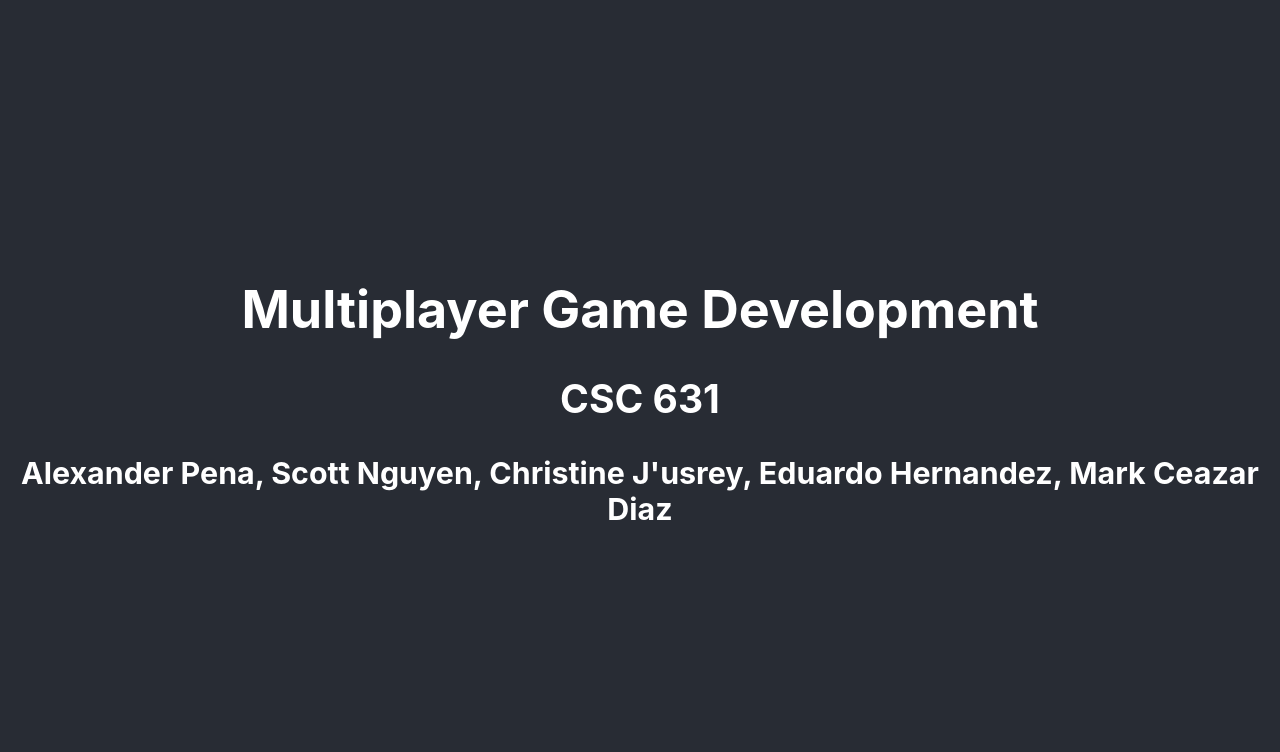
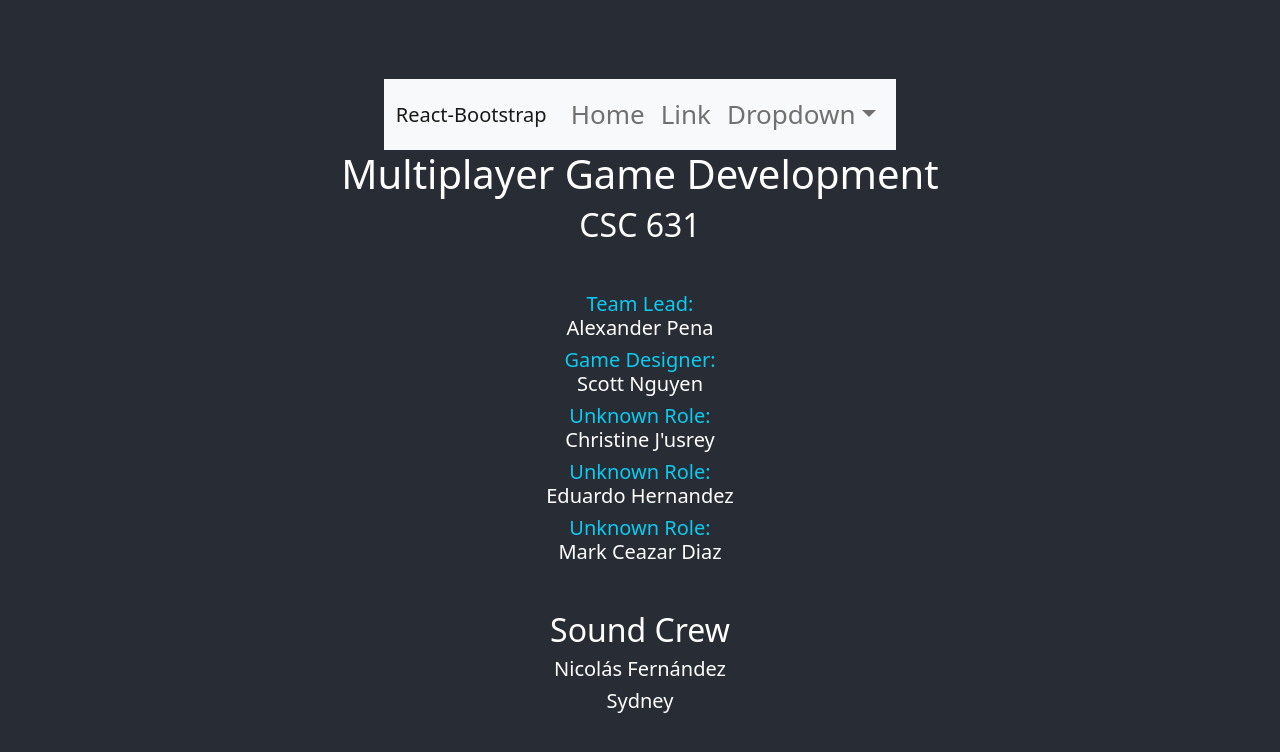
Before and after one commit to AlexHappyCode/ar-team-website, a React (Create React App) app: page / in a window 1280 px wide. Shown: the top 752 px of the page. Built offline with nearby package versions, Linux system fonts and the light colour scheme.

Commit message:
added navbar example

```diff
--- a/package.json
+++ b/package.json
@@ -46,6 +46,7 @@
     ]
   },
   "devDependencies": {
+    "@types/bootstrap": "^5.2.6",
     "@typescript-eslint/eslint-plugin": "^5.52.0",
     "@typescript-eslint/parser": "^5.52.0",
     "eslint": "^8.34.0",
--- /dev/null
+++ b/src/components/Credits.tsx
@@ -0,0 +1,32 @@
+export type ICreditsProps = Record<string, never>
+
+const Credits = (props: ICreditsProps) => {
+  return (
+    <div>
+      <h1>Multiplayer Game Development</h1>
+      <h2>CSC 631</h2>
+      <br></br>
+      <h5>
+        <div className="text-info">Team Lead:</div> Alexander Pena
+      </h5>
+      <h5>
+        <div className="text-info">Game Designer:</div> Scott Nguyen
+      </h5>
+      <h5>
+        <div className="text-info">Unknown Role:</div> Christine J'usrey
+      </h5>
+      <h5>
+        <div className="text-info">Unknown Role:</div> Eduardo Hernandez
+      </h5>
+      <h5>
+        <div className="text-info">Unknown Role:</div> Mark Ceazar Diaz
+      </h5>
+      <br></br>
+      <h2>Sound Crew</h2>
+      <h5>Nicolás Fernández</h5>
+      <h5>Sydney</h5>
+    </div>
+  )
+}
+
+export default Credits
--- a/src/components/Home.tsx
+++ b/src/components/Home.tsx
@@ -1,17 +1,15 @@
 import React from 'react'
+import Credits from './Credits'
+import HomeNavbar from './HomeNavbar'
 
 // type Props = Record<string, never>
 
 const Home = () => {
   return (
-    <div>
-      <h1>Multiplayer Game Development</h1>
-      <h2>CSC 631</h2>
-      <h3>
-        Alexander Pena, Scott Nguyen, Christine J'usrey, Eduardo Hernandez, Mark
-        Ceazar Diaz
-      </h3>
-    </div>
+    <>
+      <HomeNavbar />
+      <Credits></Credits>
+    </>
   )
 }
 
--- /dev/null
+++ b/src/components/HomeNavbar.tsx
@@ -0,0 +1,35 @@
+import Container from 'react-bootstrap/Container'
+import Nav from 'react-bootstrap/Nav'
+import Navbar from 'react-bootstrap/Navbar'
+import NavDropdown from 'react-bootstrap/NavDropdown'
+
+const HomeNavbar = () => {
+  return (
+    /* bootstrap example navbar */
+    <Navbar bg="light" expand="lg">
+      <Container>
+        <Navbar.Brand href="#home">React-Bootstrap</Navbar.Brand>
+        <Navbar.Toggle aria-controls="basic-navbar-nav" />
+        <Navbar.Collapse id="basic-navbar-nav">
+          <Nav className="me-auto">
+            <Nav.Link href="#home">Home</Nav.Link>
+            <Nav.Link href="#link">Link</Nav.Link>
+            <NavDropdown title="Dropdown" id="basic-nav-dropdown">
+              <NavDropdown.Item href="#action/3.1">Action</NavDropdown.Item>
+              <NavDropdown.Item href="#action/3.2">
+                Another action
+              </NavDropdown.Item>
+              <NavDropdown.Item href="#action/3.3">Something</NavDropdown.Item>
+              <NavDropdown.Divider />
+              <NavDropdown.Item href="#action/3.4">
+                Separated link
+              </NavDropdown.Item>
+            </NavDropdown>
+          </Nav>
+        </Navbar.Collapse>
+      </Container>
+    </Navbar>
+  )
+}
+
+export default HomeNavbar
--- a/src/index.tsx
+++ b/src/index.tsx
@@ -3,6 +3,7 @@ import ReactDOM from 'react-dom/client'
 import './index.css'
 import App from './App'
 import reportWebVitals from './reportWebVitals'
+import 'bootstrap/dist/css/bootstrap.min.css'
 
 const root = ReactDOM.createRoot(document.getElementById('root') as HTMLElement)
 root.render(
```
Also changed, not shown: 1 other file (tests, documents, lock files or other folders).
